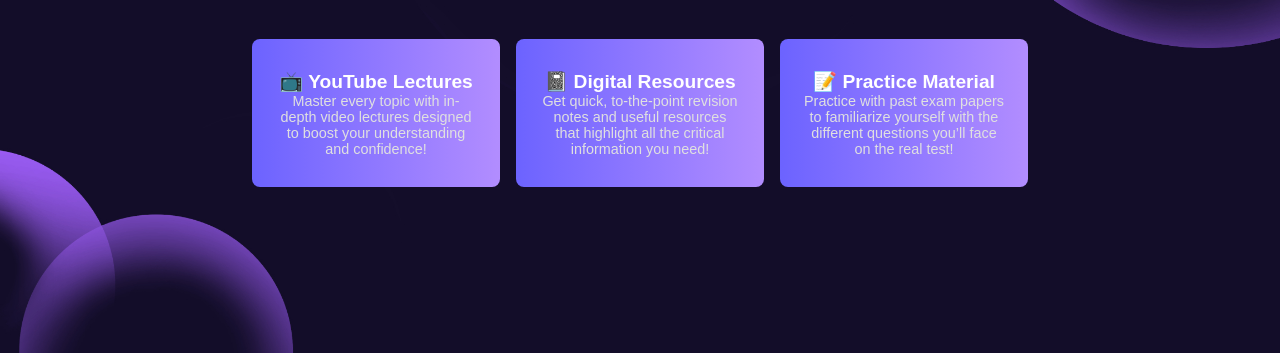
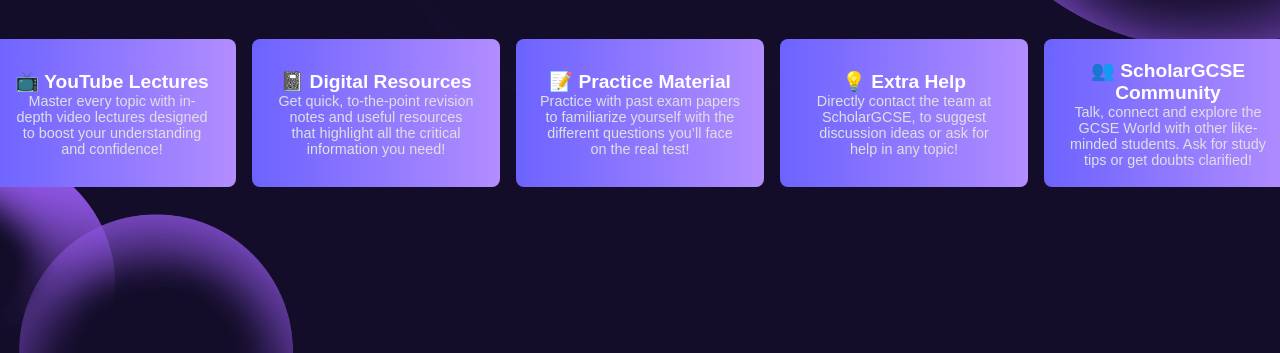
Before and after one commit to astroDevYT/ScholarGCSE, a plain HTML site: page index.html in a window 1280 px wide. Shown: the part 447-800 px from the top of the page. Drawn offline with Linux system fonts and the light colour scheme.

Commit message:
Update index.html

```diff
--- a/index.html
+++ b/index.html
@@ -100,6 +100,14 @@
                 📝 Practice Material
                 <span>Practice with past exam papers to familiarize yourself with the different questions you’ll face on the real test!</span>
             </a>
+	    <a href="scholar.gcse@gmail.com" target="_blank">
+                💡 Extra Help
+                <span>Directly contact the team at ScholarGCSE, to suggest discussion ideas or ask for help in any topic!</span>
+            </a>
+	    <a href="" target="_blank">
+                👥 ScholarGCSE Community
+                <span>Talk, connect and explore the GCSE World with other like-minded students. Ask for study tips or get doubts clarified!</span>
+            </a>
         </div>
     </header>
 </html>
```
